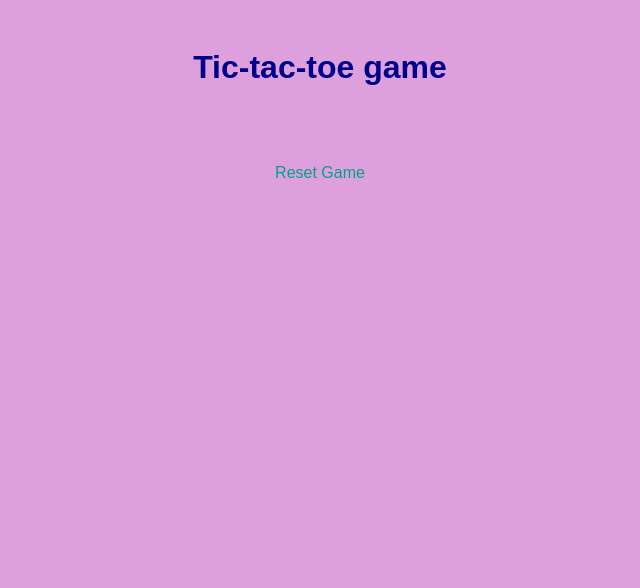
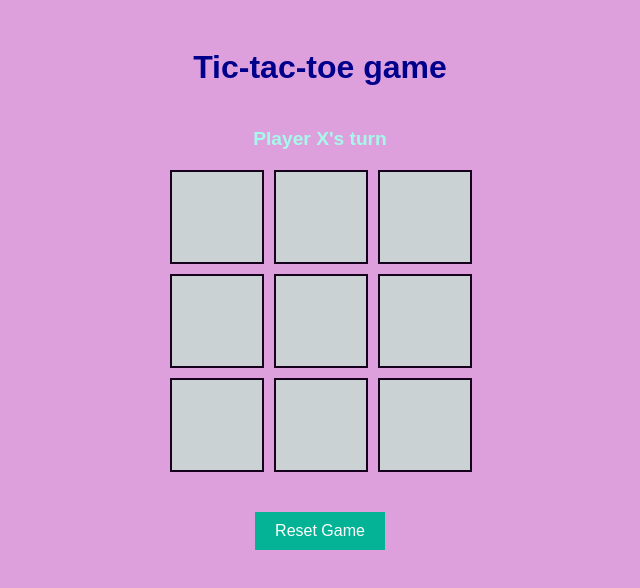
Before and after one commit to sid200727/Tic-tac-toe-game, a plain HTML site: page index.html in a window 1280 px wide. Shown: the whole page, without its empty margins (320-960 px from the left). Drawn offline with Linux system fonts and the light colour scheme.

Commit message:
Update index.html

```diff
--- a/index.html
+++ b/index.html
@@ -1,4 +1,4 @@
- <!Doctype html>
+<!DOCTYPE html>
 <html lang="en">
 <head>
   <meta charset="UTF-8">
@@ -8,14 +8,25 @@
 </head>
 <body>
   <h1>Tic-tac-toe game</h1>
+
   <div class="gamecontainer">
-        <div class="board" id="board">
-            <!-- 9 cells will go here-->
+    <div id="status">Player X's turn</div>
+
+    <div class="board">
+      <div class="cell" data-index="0"></div>
+      <div class="cell" data-index="1"></div>
+      <div class="cell" data-index="2"></div>
+      <div class="cell" data-index="3"></div>
+      <div class="cell" data-index="4"></div>
+      <div class="cell" data-index="5"></div>
+      <div class="cell" data-index="6"></div>
+      <div class="cell" data-index="7"></div>
+      <div class="cell" data-index="8"></div>
     </div>
-             <p id="statusText> </p>
-                <button id="resetButton">Reset Game</button>
+
+    <button id="restartbtn">Reset Game</button>
   </div>
+
   <script src="function.js"></script>
 </body>
 </html>
-<!--test-->
```
Lines whose indentation alone changed are shown as unchanged.
